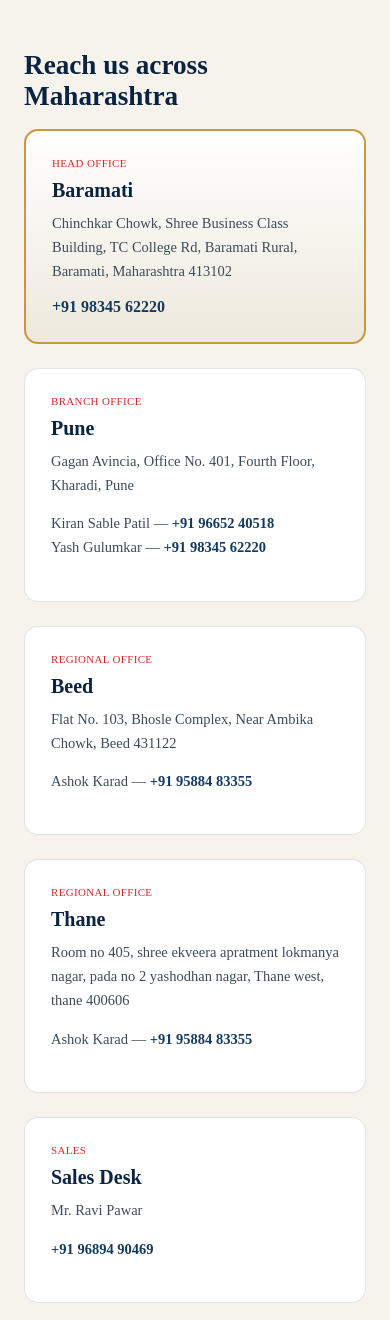
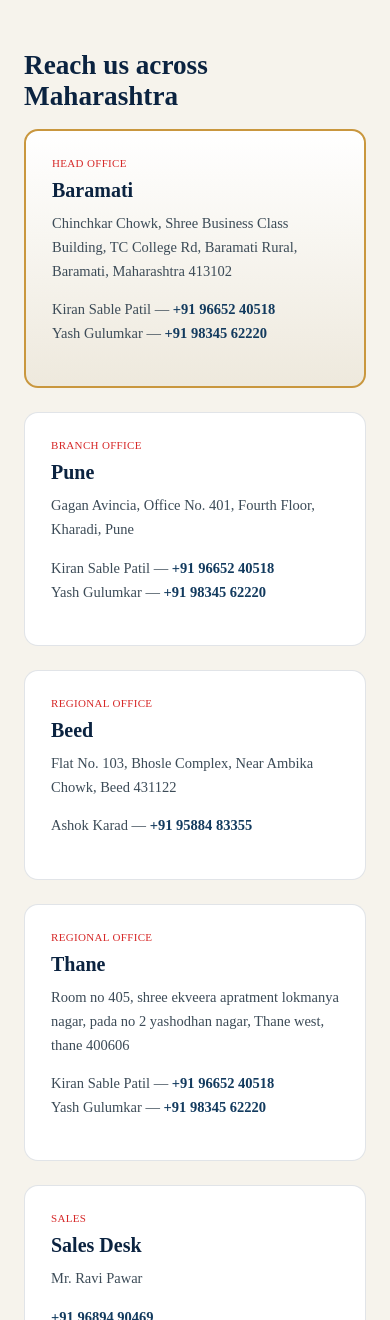
Before and after one commit to rajpatil9696/shree-sai-evevators-, a React (Vite) app: page / in a window 390 px wide. Shown: the part 6777-8097 px from the top of the page. Built offline with nearby package versions, Linux system fonts and the light colour scheme.

Commit message:
phone numbers updated

```diff
--- a/src/components/Offices.jsx
+++ b/src/components/Offices.jsx
@@ -8,7 +8,10 @@ export default function Offices() {
             <span className="office-card__tag">Head Office</span>
             <h3>Baramati</h3>
             <p>Chinchkar Chowk, Shree Business Class Building, TC College Rd, Baramati Rural, Baramati, Maharashtra 413102</p>
-            <a href="tel:+919834562220">+91 98345 62220</a>
+             <p className="office-contact">
+              Kiran Sable Patil — <a href="tel:+919665240518">+91 96652 40518</a><br />
+              Yash Gulumkar — <a href="tel:+919834562220">+91 98345 62220</a>
+            </p>
           </article>
           <article className="office-card">
             <span className="office-card__tag">Branch Office</span>
@@ -29,7 +32,10 @@ export default function Offices() {
             <span className="office-card__tag">Regional Office</span>
             <h3>Thane</h3>
             <p>Room no 405, shree ekveera apratment lokmanya nagar, pada no 2 yashodhan nagar, Thane west, thane 400606</p>
-            <p className="office-contact">Ashok Karad — <a href="tel:+919588483355">+91 95884 83355</a></p>
+             <p className="office-contact">
+              Kiran Sable Patil — <a href="tel:+919665240518">+91 96652 40518</a><br />
+              Yash Gulumkar — <a href="tel:+919834562220">+91 98345 62220</a>
+            </p>
           </article>
           <article className="office-card">
             <span className="office-card__tag">Sales</span>
```
